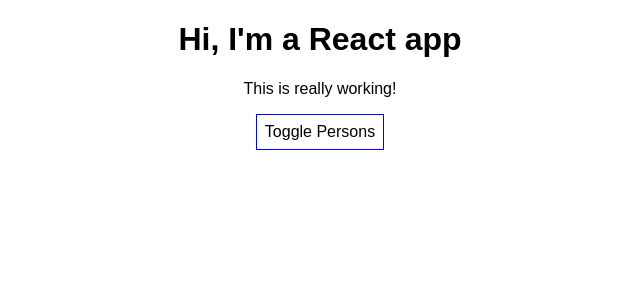
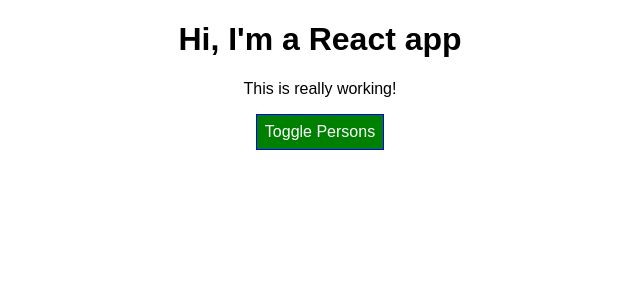
Before and after one commit to aaronkyl/udemy-react-16, a React (Create React App) app in the folder react-complete-guide/: page / in a window 1280 px wide. Shown: the top 300 px of the page, without its empty margins (320-960 px from the left). Built offline with nearby package versions, Linux system fonts and the light colour scheme.

Commit message:
add classes dynamically

```diff
--- a/react-complete-guide/src/App.css
+++ b/react-complete-guide/src/App.css
@@ -1,3 +1,11 @@
 .App {
   text-align: center;
 }
+
+.red {
+  color: red;
+}
+
+.bold {
+  font-weight: bold;
+}
--- a/react-complete-guide/src/App.js
+++ b/react-complete-guide/src/App.js
@@ -38,7 +38,8 @@ class App extends Component {
 
   render() {
     const style = {
-      backgroundColor: 'white',
+      backgroundColor: 'green',
+      color: 'white',
       font: 'inherit',
       border: '1px solid blue',
       padding: '8px',
@@ -48,6 +49,7 @@ class App extends Component {
     let persons = null;
 
     if (this.state.showPersons) {
+      style.backgroundColor = 'red'
       persons = (
         <div >
           {this.state.persons.map((person, index) => {
@@ -65,10 +67,19 @@ class App extends Component {
       )
     }
 
+    let classes = []
+
+    if (this.state.persons.length <= 2) {
+      classes.push('red')
+    }
+    if (this.state.persons.length <= 1) {
+      classes.push('bold')
+    }
+
     return (
       <div className="App">
         <h1>Hi, I'm a React app</h1>
-        <p>This is really working!</p>
+        <p className={classes.join(' ')}>This is really working!</p>
         <button
           style={style}
           onClick={this.togglePersonsHandler}>Toggle Persons</button>
```
